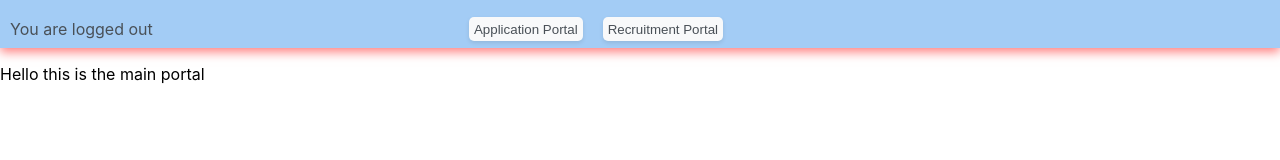
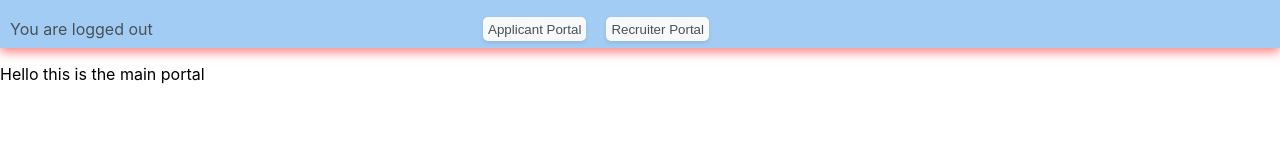
Before and after one commit to Sahidev1/recruitmentAppFrontend, a React (Create React App) app: page / in a window 1280 px wide. Shown: the top 160 px of the page. Built offline with nearby package versions, Linux system fonts and the light colour scheme; no server answers.

Commit message:
minor topbar path name fix

```diff
--- a/src/presenters/topBar.tsx
+++ b/src/presenters/topBar.tsx
@@ -47,8 +47,8 @@ export default function TopBar() {
 
     const posPaths: string[] = [Paths.ROOT, Paths.APPLICANT_PORTAL, Paths.RECRUITER_PORTAL];
     const descriptorMap: { [key: string]: string } = {
-        [Paths.ROOT]: "Main portal", [Paths.APPLICANT_PORTAL]: "Application Portal",
-        [Paths.RECRUITER_PORTAL]: "Recruitment Portal"
+        [Paths.ROOT]: "Main portal", [Paths.APPLICANT_PORTAL]: "Applicant Portal",
+        [Paths.RECRUITER_PORTAL]: "Recruiter Portal"
     }
 
     let availableNavs: string[];
```
